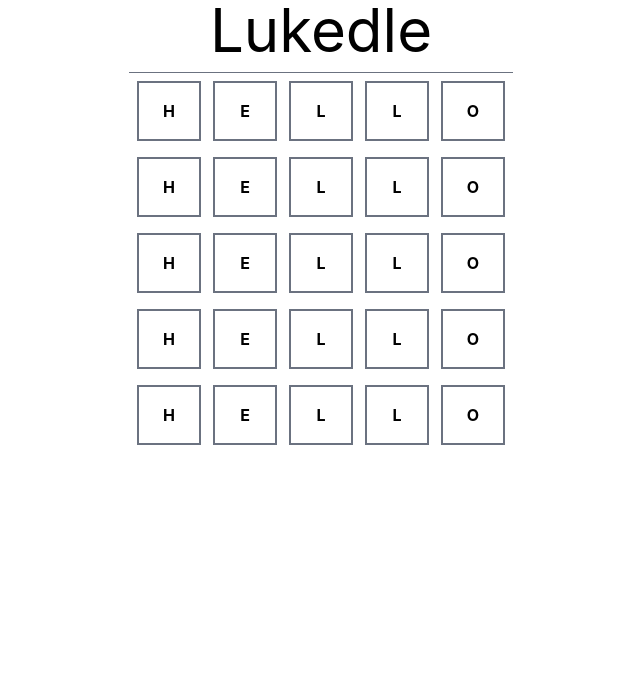
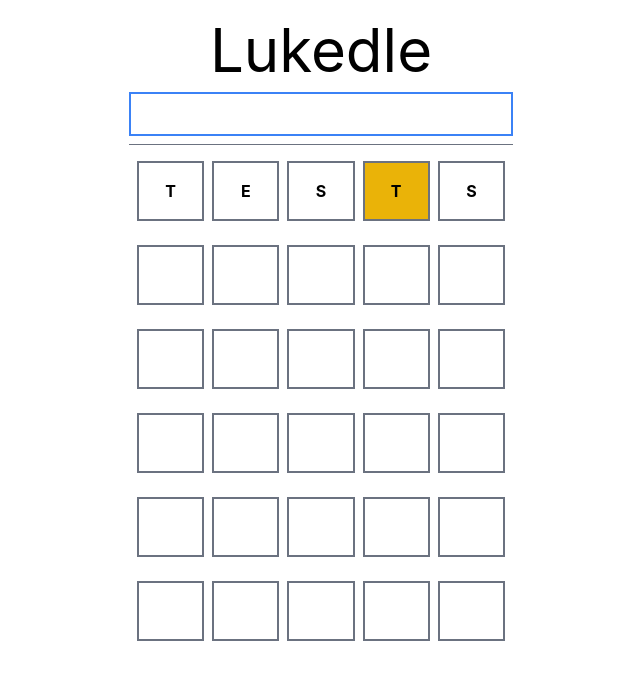
Before and after one commit to lukehart54/lukedle, a React (Vite) app: page / in a window 1280 px wide. Shown: the top 680 px of the page, without its empty margins (319-959 px from the left). Built offline with nearby package versions, Linux system fonts and the light colour scheme.

Commit message:
User can now actually guess + state managed

```diff
--- a/package.json
+++ b/package.json
@@ -12,7 +12,8 @@
   },
   "dependencies": {
     "react": "^17.0.2",
-    "react-dom": "^17.0.2"
+    "react-dom": "^17.0.2",
+    "zustand": "^3.7.0"
   },
   "devDependencies": {
     "@testing-library/jest-dom": "^5.16.2",
--- a/src/App.tsx
+++ b/src/App.tsx
@@ -1,20 +1,55 @@
 import './App.css';
 import WordRow from './WordRow';
+import React, { useState } from 'react';
+import { useStore } from './store';
+import { LETTER_LENGTH } from './word-utils';
 
+const GUESS_LENGTH = 6;
 export default function App() {
+const state = useStore() ;
+const [guess, setGuess] = useState('');
 
-  return (
+const onChange = (e: React.ChangeEvent<HTMLInputElement>) => {
+  const newGuess = e.target.value;
+
+  if (newGuess.length === LETTER_LENGTH) {
+    state.addGuess(newGuess);
+    setGuess('');
+    return;
+  }
+  setGuess(newGuess);
+}
+
+let rows = [...state.guesses];
+console.log(rows);
+if (rows.length < GUESS_LENGTH ) {
+  rows.push(guess);
+}
+
+const numGuessesRemaining = GUESS_LENGTH - rows.length;
+
+rows = rows.concat(Array(numGuessesRemaining).fill(''));
+
+
+return (
     <div className="mx-auto w-96">
-      <header className="border-b border-gray-500 pb-3">
-        <h1 className="text-6xl text-center">Lukedle</h1>
+      <header className="border-b border-gray-500 pb-2 my-2">
+        <h1 className="text-6xl text-center p-3">Lukedle</h1>
+
+        <div>
+          <input
+            type="text"
+            className="w-full p-2 border-2 border-blue-500"
+            value={guess}
+            onChange={onChange}
+          />
+        </div>
       </header>
 
-      <main>
-        <WordRow letters="Hello" />
-        <WordRow letters="Hello" />
-        <WordRow letters="Hello" />
-        <WordRow letters="Hello" />
-        <WordRow letters="Hello" />
+      <main className="grid grid-rows-6 gap-2">
+          {rows.map((word, index) => (
+            <WordRow key={index} letters={word}/>
+          ))}
       </main>
     </div>
   );
--- a/src/WordRow.tsx
+++ b/src/WordRow.tsx
@@ -1,4 +1,5 @@
-const LETTER_LENGTH = 5;
+import { computeGuess, LetterState, LETTER_LENGTH } from './word-utils';
+
 
 interface WordRowProps {
   letters: string;
@@ -9,19 +10,35 @@ export default function WordRow({ letters: lettersProp }: WordRowProps) {
   const letters = lettersProp
     .split('')
     .concat(Array(lettersRemaining).fill(''));
-    console.log(letters);
+  const guessStates = computeGuess(lettersProp);
+
   return (
-    <div className="grid grid-cols-5 gap-3 p-2">
-      {letters.map((char) => (
-        <CharacterBox key={char} value={char}/>
+    <div className="grid grid-cols-5 gap-2 p-2">
+      {letters.map((char, index) => (
+        <CharacterBox key={index} value={char} state={guessStates[index]} />
       ))}
     </div>
   );
 }
 interface CharacterBoxProps {
-  value: string
+  value: string;
+  state?: LetterState;
 }
 
-function CharacterBox({ value }: CharacterBoxProps) {
-  return <div className="inline-block border-2 border-gray-500 p-4 uppercase font-bold text-center">{value}</div>;
+function CharacterBox({ value, state }: CharacterBoxProps) {
+  const stateStyles = state == null ? '' : characterStateStyles[state];
+  return (
+    <div
+      className={`inline-block border-2 border-gray-500 p-4
+      uppercase font-bold text-center ${stateStyles}`}
+    >
+      {value}
+    </div>
+  );
 }
+
+const characterStateStyles = {
+  [LetterState.Miss]: 'bg-grey-500',
+  [LetterState.Present]: 'bg-yellow-500',
+  [LetterState.Match]: 'bg-green-500',
+};
--- /dev/null
+++ b/src/store.ts
@@ -0,0 +1,28 @@
+import create from 'zustand';
+import { persist } from 'zustand/middleware';
+import {getRandomWord} from './word-utils'
+
+interface StoreState {
+    answer: string;
+    guesses: string[];
+    addGuess: (guess: string) => void;
+}
+
+export const useStore = create<StoreState>(
+  persist(
+    (set) => ({
+        answer: getRandomWord(),
+        guesses: ["Tests"],
+        addGuess: (guess: string) => {
+            set((state) => ({
+              guesses: [...state.guesses, guess],
+            }));
+        }
+    }),
+    {
+      name: 'lukedle', // unique name
+    }
+  )
+);
+
+useStore.persist.clearStorage();
--- a/src/word-utils.ts
+++ b/src/word-utils.ts
@@ -1,30 +1,76 @@
 import wordBank from './word-bank.json';
 
-export function getRandomWord() {
-    const randomIndex = Math.floor(Math.random() * wordBank.length);
-    return wordBank[randomIndex];
+export const LETTER_LENGTH = 5;
+
+
+export enum LetterState {
+  Miss, // Letter doesn't exist at all
+  Present, // Letter exists but wrong location
+  Match, // Letter exists and is in the right location
 }
 
-export enum LetterState {
-    Wrong,
-    Present,
-    Match
+export function computeGuess(
+  guess: string,
+  answerString: string = word
+): LetterState[] {
+  const result: LetterState[] = [];
+
+  if (guess.length !== answerString.length) {
+    return result;
+  }
+  const answer = answerString.split('');
+
+  const guessAsArray = guess.split('');
+
+  const answerLetterCount: Record<string, number> = {};
+
+  guessAsArray.forEach((letter, index) => {
+    const currentAnswerLetter = answer[index];
+
+    answerLetterCount[currentAnswerLetter] = answerLetterCount[
+      currentAnswerLetter
+    ]
+      ? answerLetterCount[currentAnswerLetter] + 1
+      : 1;
+
+    if (currentAnswerLetter === letter) {
+      result.push(LetterState.Match);
+    } else if (answer.includes(letter)) {
+      result.push(LetterState.Present);
+    } else {
+      result.push(LetterState.Miss);
+    }
+  });
+
+  result.forEach((curResult, resultIndex) => {
+    if (curResult !== LetterState.Present) {
+      return;
+    }
+    const guessLetter = guessAsArray[resultIndex];
+
+    answer.forEach((currentAnswerLetter, answerIndex) => {
+      if (currentAnswerLetter !== guessLetter) {
+        return;
+      }
+
+      if (result[answerIndex] === LetterState.Match) {
+        result[resultIndex] = LetterState.Miss;
+      }
+
+      if (answerLetterCount[guessLetter] <= 0) {
+        result[resultIndex] = LetterState.Miss;
+      }
+    });
+
+    answerLetterCount[guessLetter]--;
+  });
+
+  return result;
 }
 
-export function computeGuess(guess: string, wordString: string) {
-    const guessArray = guess.split('');
-    const answerArray = wordString.split('');
+export function getRandomWord(): string {
+  return wordBank[Math.floor(Math.random() * wordBank.length)];
+}
 
-    const result: LetterState[] = [];
-    guessArray.forEach((letter, index) => {
-        if (letter === answerArray[index]) {
-            result.push(LetterState.Match);
-        } else if (answerArray.includes(letter)) {
-            result.push(LetterState.Present);
-        } else {
-            result.push(LetterState.Wrong);
-        }
-    })
-
-    return result;
-}
+export const word = getRandomWord();
+console.log(word);
--- a/vite.config.ts
+++ b/vite.config.ts
@@ -5,7 +5,7 @@ import react from '@vitejs/plugin-react';
 
 // https://vitejs.dev/config/
 export default defineConfig({
-  base: '/reacdle/',
+  base: '/lukedle/',
   plugins: [react()],
   test: {
     global: true,
```
Also changed, not shown: 2 other files (tests, documents, lock files or other folders).
